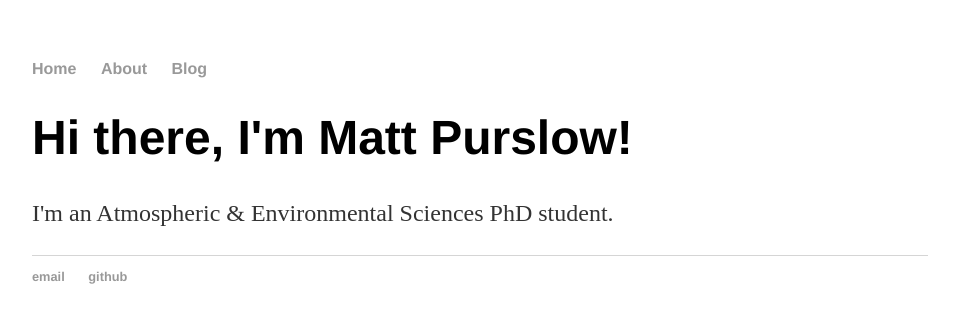
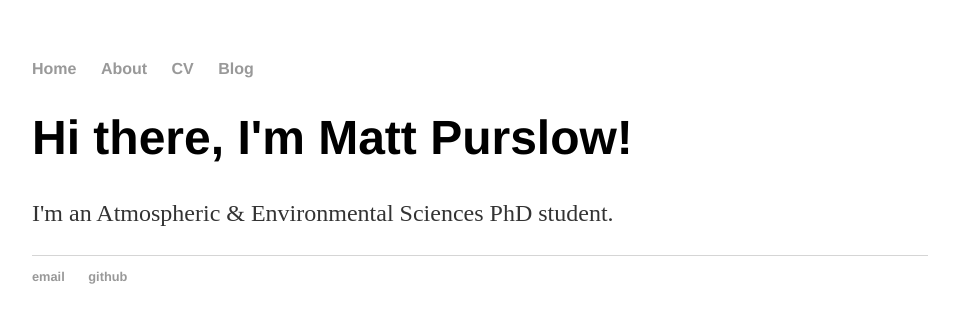
Before and after one commit to MattABPurslow/MattABPurslow.github.io, a Jekyll site: the page index.html, which Jekyll copies as it is, in a window 1280 px wide. Shown: the top 323 px of the page, without its empty margins (160-1119 px from the left). Built offline with Jekyll 4.4.1, drawn with Linux system fonts in a browser that asks for light colours.

Commit message:
Matt reformatted to take on main.css

```diff
--- a/index.html
+++ b/index.html
@@ -1,8 +1,30 @@
----
-layout: default
-title: Matt Purslow
----
-<div class="blurb">
-	<h1>Hi there, I'm Matt Purslow!</h1>
-	<p>I'm an Atmospheric & Environmental Sciences PhD student.</p>
-</div><!-- /.blurb -->
+<!DOCTYPE html>
+<html>
+	<head>
+		<title>Matt Purslow</title>
+		<!-- link to main stylesheet -->
+		<link rel="stylesheet" type="text/css" href="/css/main.css">
+	</head>
+	<body>
+		<nav>
+			<ul>
+				<li><a href="/">Home</a></li>
+				<li><a href="/about">About</a></li>
+				<li><a href="/cv">CV</a></li>
+				<li><a href="/blog">Blog</a></li>
+			</ul>
+		</nav>
+		<div class="container">
+			<div class="blurb">
+				<h1>Hi there, I'm Matt Purslow!</h1>
+				<p>I'm an Atmospheric & Environmental Sciences PhD student.</p>
+			</div><!-- /.blurb -->
+		</div><!-- /.container -->
+		<footer>
+    			<ul>
+        			<li><a href="mailto:matthew.purslow@ed.ac.uk">email</a></li>
+        			<li><a href="https://github.com/MattABPurslow">github</a></li>
+			</ul>
+		</footer>
+	</body>
+</html>
```
